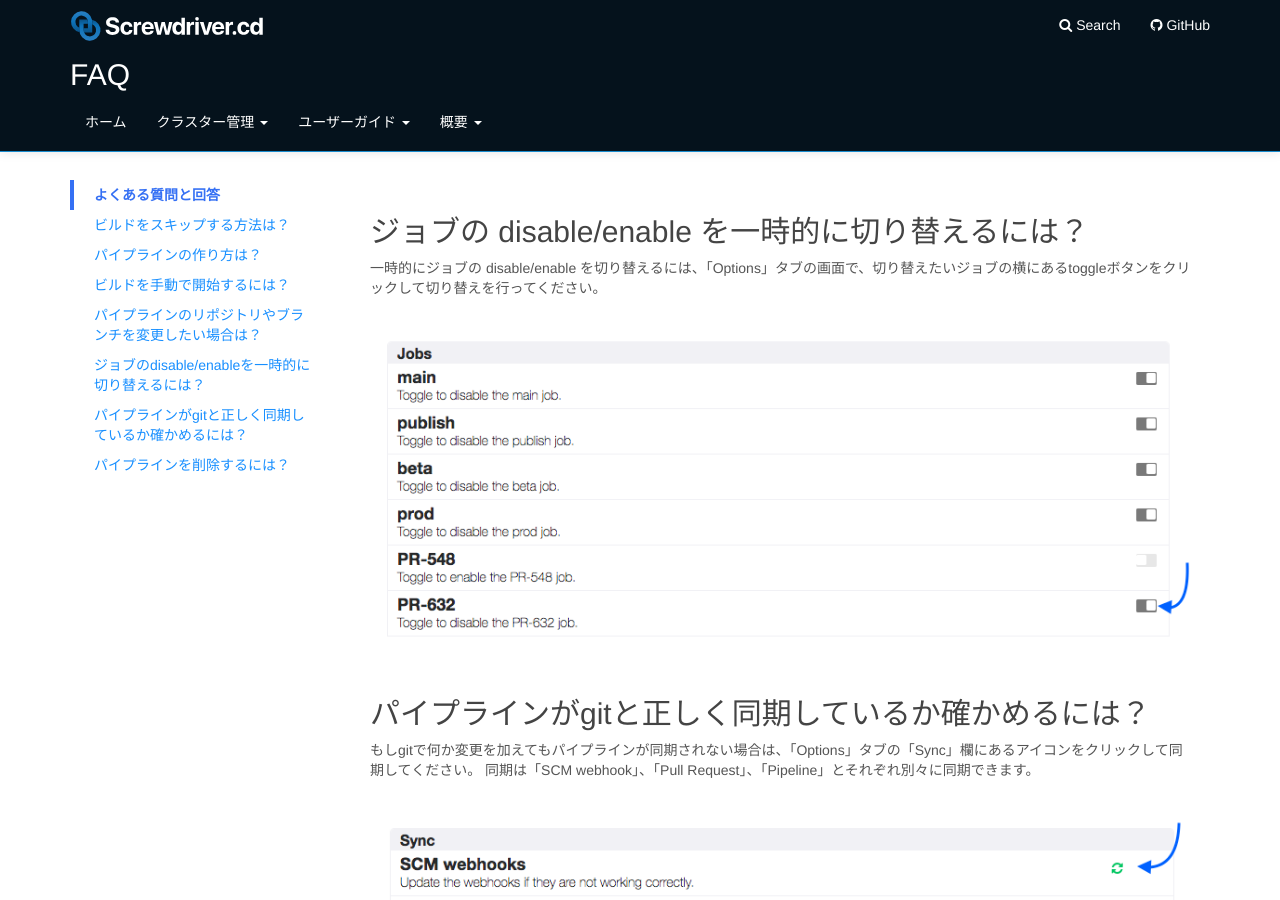
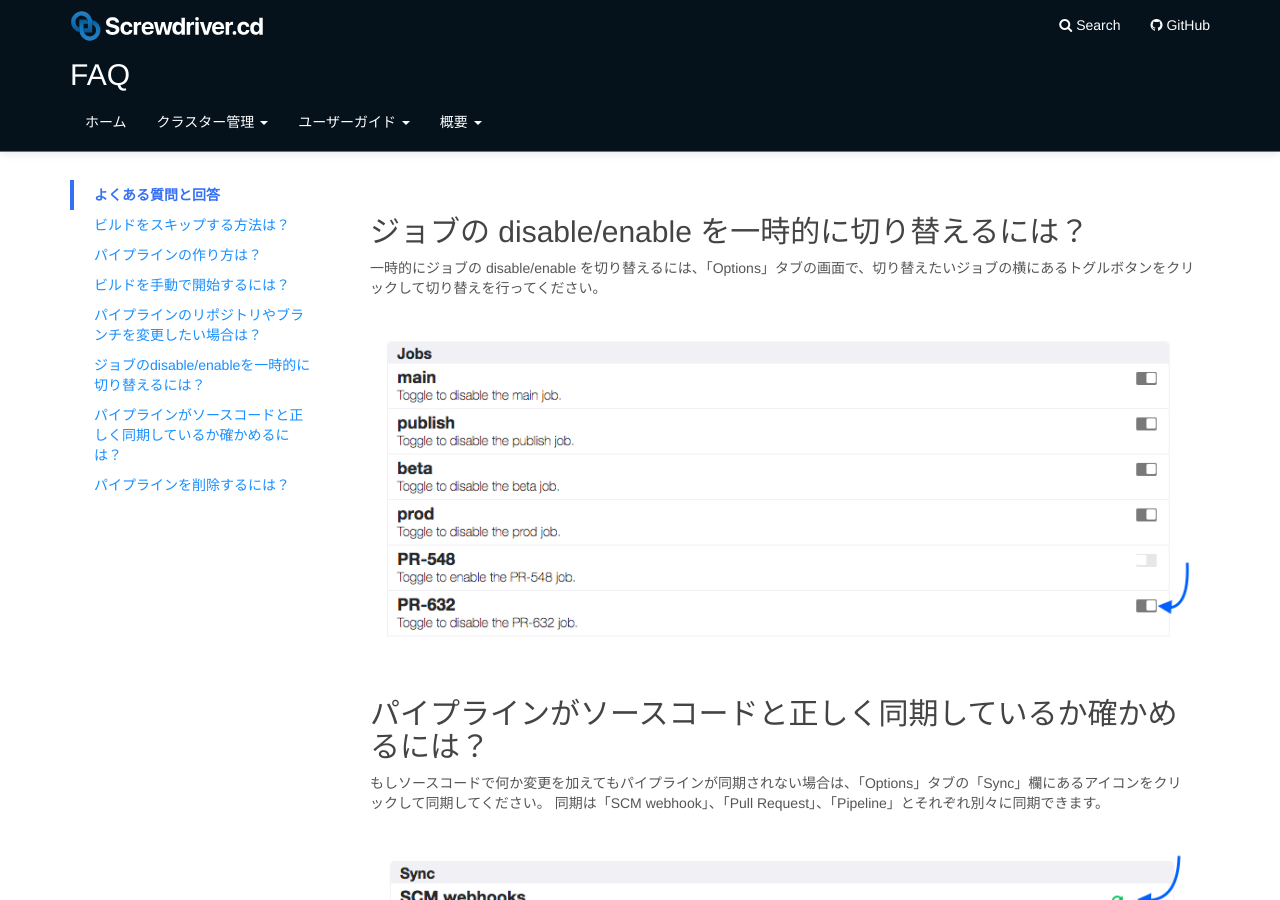
Before and after one commit to screwdriver-cd/guide, a Jekyll site: the page built from docs/ja/user-guide/FAQ.md, in a window 1280 px wide and 900 px high, scrolled down 1485 px. Built offline with Jekyll 4.4.1, drawn with Linux system fonts in a browser that asks for light colours.

Commit message:
fixed for review 3

```diff
--- a/docs/ja/user-guide/FAQ.md
+++ b/docs/ja/user-guide/FAQ.md
@@ -17,8 +17,8 @@ toc:
   url: "#パイプラインのリポジトリやブランチを変更したい場合は？"
 - title: ジョブのdisable/enableを一時的に切り替えるには？
   url: "#ジョブのdisable/enableを一時的に切り替えるには？"
-- title: パイプラインがgitと正しく同期しているか確かめるには？
-  url: "#パイプラインがgitと正しく同期しているか確かめるには？"
+- title: パイプラインがソースコードと正しく同期しているか確かめるには？
+  url: "#パイプラインがソースコードと正しく同期しているか確かめるには？"
 - title: パイプラインを削除するには？
   url: "#パイプラインを削除するには？"
 ---
@@ -55,13 +55,13 @@ commitメッセージに `[skip ci]` や `[ci skip]` を含めても、プルリ
 
 ## ジョブの disable/enable を一時的に切り替えるには？
 
-一時的にジョブの disable/enable を切り替えるには、「Options」タブの画面で、切り替えたいジョブの横にあるtoggleボタンをクリックして切り替えを行ってください。
+一時的にジョブの disable/enable を切り替えるには、「Options」タブの画面で、切り替えたいジョブの横にあるトグルボタンをクリックして切り替えを行ってください。
 
 ![Disable a pipeline](../../user-guide/assets/disable-pipeline.png)
 
-## パイプラインがgitと正しく同期しているか確かめるには？
+## パイプラインがソースコードと正しく同期しているか確かめるには？
 
-もしgitで何か変更を加えてもパイプラインが同期されない場合は、「Options」タブの「Sync」欄にあるアイコンをクリックして同期してください。
+もしソースコードで何か変更を加えてもパイプラインが同期されない場合は、「Options」タブの「Sync」欄にあるアイコンをクリックして同期してください。
 同期は「SCM webhook」、「Pull Request」、「Pipeline」とそれぞれ別々に同期できます。
 
 ![Sync a pipeline](../../user-guide/assets/sync-pipeline.png)
```
